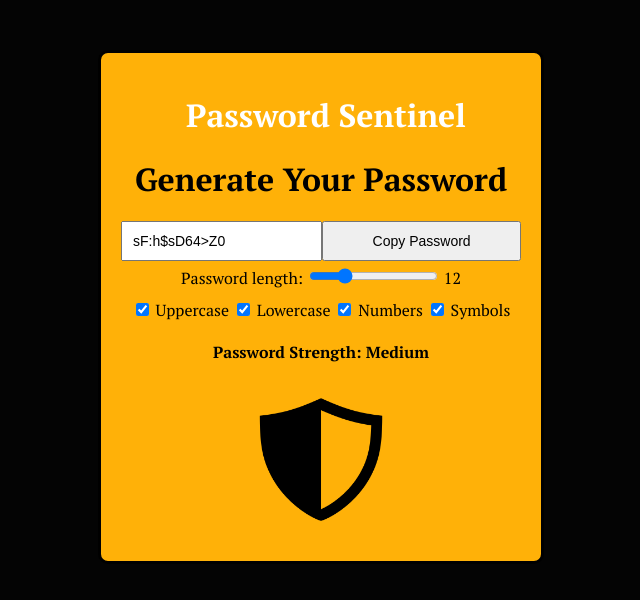
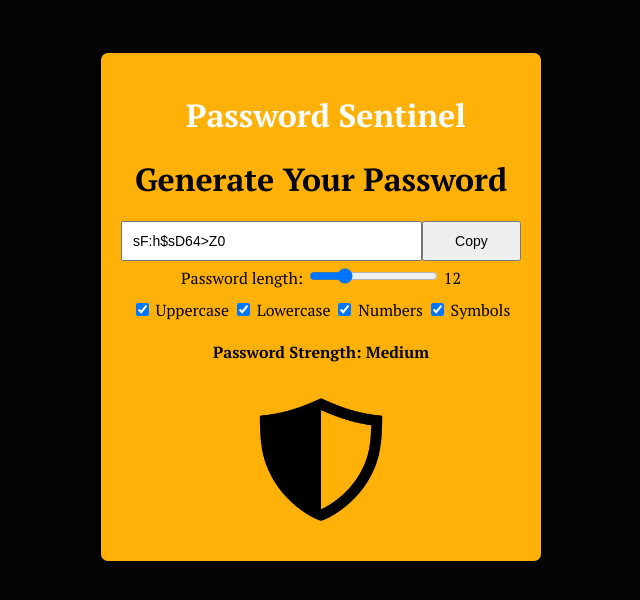
Before and after one commit to CyberSphinxxx/PasswordSentinel, a plain HTML site: page index.html in a window 1280 px wide. Shown: the whole page, without its empty margins (319-959 px from the left). Drawn offline with Linux system fonts and the light colour scheme; files whose address does not match are found by name.

Commit message:
Resize Copy button to 25%

```diff
--- a/index.html
+++ b/index.html
@@ -14,7 +14,7 @@
         <h1>Generate Your Password</h1>
         <div class="password-container">
             <input type="text" id="password" readonly>
-            <button id="copyBtn">Copy Password</button>
+            <button id="copyBtn">Copy</button>
         </div>
 
         <div class="controls">
--- a/styles.css
+++ b/styles.css
@@ -36,7 +36,7 @@ body {
 }
 
 #copyBtn {
-    width: 75%;
+    width: 25%;
     padding: 10px;
     font-size: 14px;
     cursor: pointer;
```
